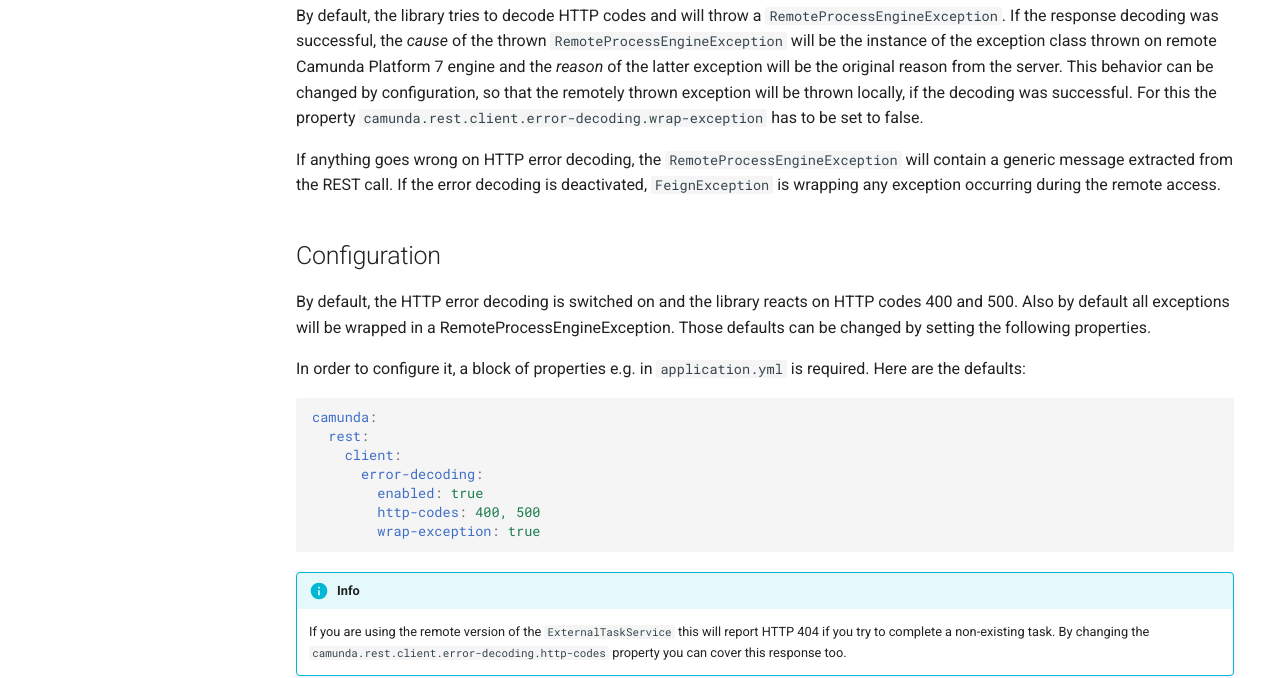
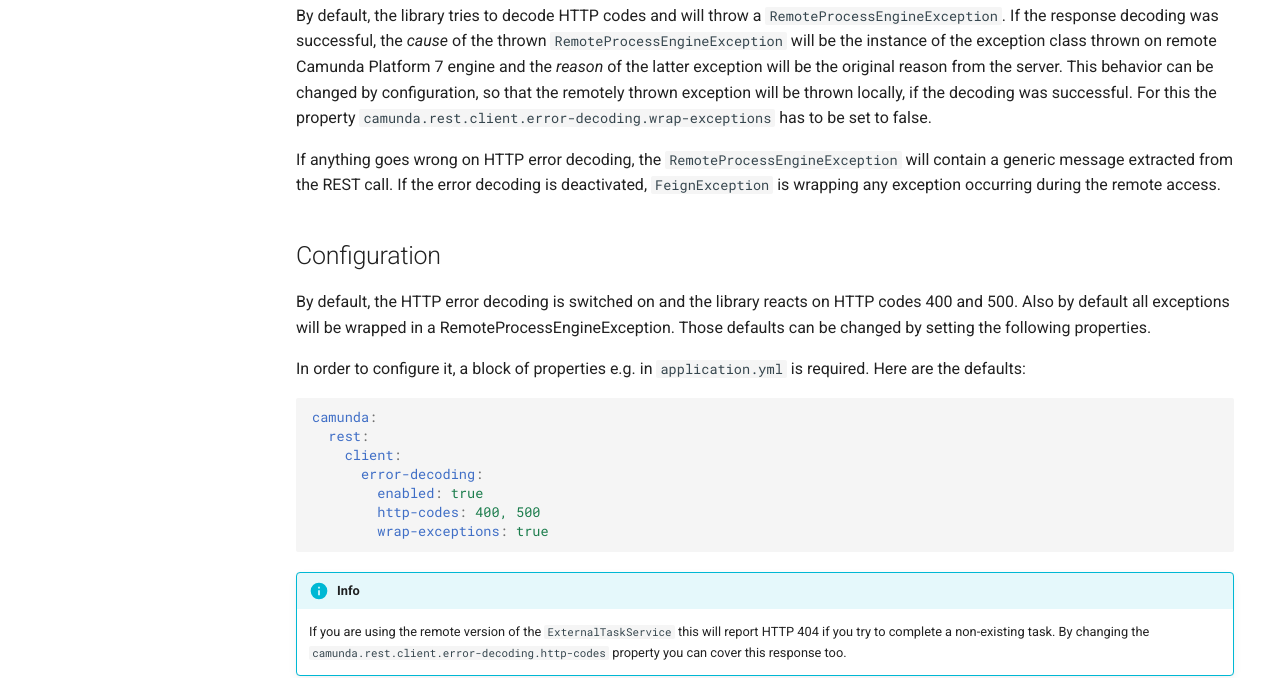
Before and after one commit to camunda-community-hub/camunda-platform-7-rest-client-spring-boot, an MkDocs documentation site: the page built from docs/user-guide/error-decoding.md, in a window 1280 px wide and 1109 px high. Shown: the part 344-1022 px from the top of the window. Built offline with MkDocs 1.6.1 and Material for MkDocs 9.7.7, drawn with Linux system fonts in a browser that asks for light colours; comment, search, counter and statistics services are not loaded; the version menu is left out.

Commit message:
feature: #241 fix property name

````diff
--- a/docs/user-guide/error-decoding.md
+++ b/docs/user-guide/error-decoding.md
@@ -6,7 +6,7 @@
 By default, the library tries to decode HTTP codes and will throw a `RemoteProcessEngineException`. If the response decoding
 was successful, the _cause_ of the thrown `RemoteProcessEngineException` will be the instance of the exception class thrown
 on remote Camunda Platform 7 engine and the _reason_ of the latter exception will be the original reason from the server.
-This behavior can be changed by configuration, so that the remotely thrown exception will be thrown locally, if the decoding was successful. For this the property `camunda.rest.client.error-decoding.wrap-exception` has to be set to false.
+This behavior can be changed by configuration, so that the remotely thrown exception will be thrown locally, if the decoding was successful. For this the property `camunda.rest.client.error-decoding.wrap-exceptions` has to be set to false.
 
 If anything goes wrong on HTTP error decoding, the `RemoteProcessEngineException` will contain a generic message extracted from
 the REST call. If the error decoding is deactivated, `FeignException` is wrapping any exception occurring during the remote access.
@@ -25,7 +25,7 @@
       error-decoding:
         enabled: true
         http-codes: 400, 500
-        wrap-exception: true
+        wrap-exceptions: true
 ```
 
 !!! info
````
